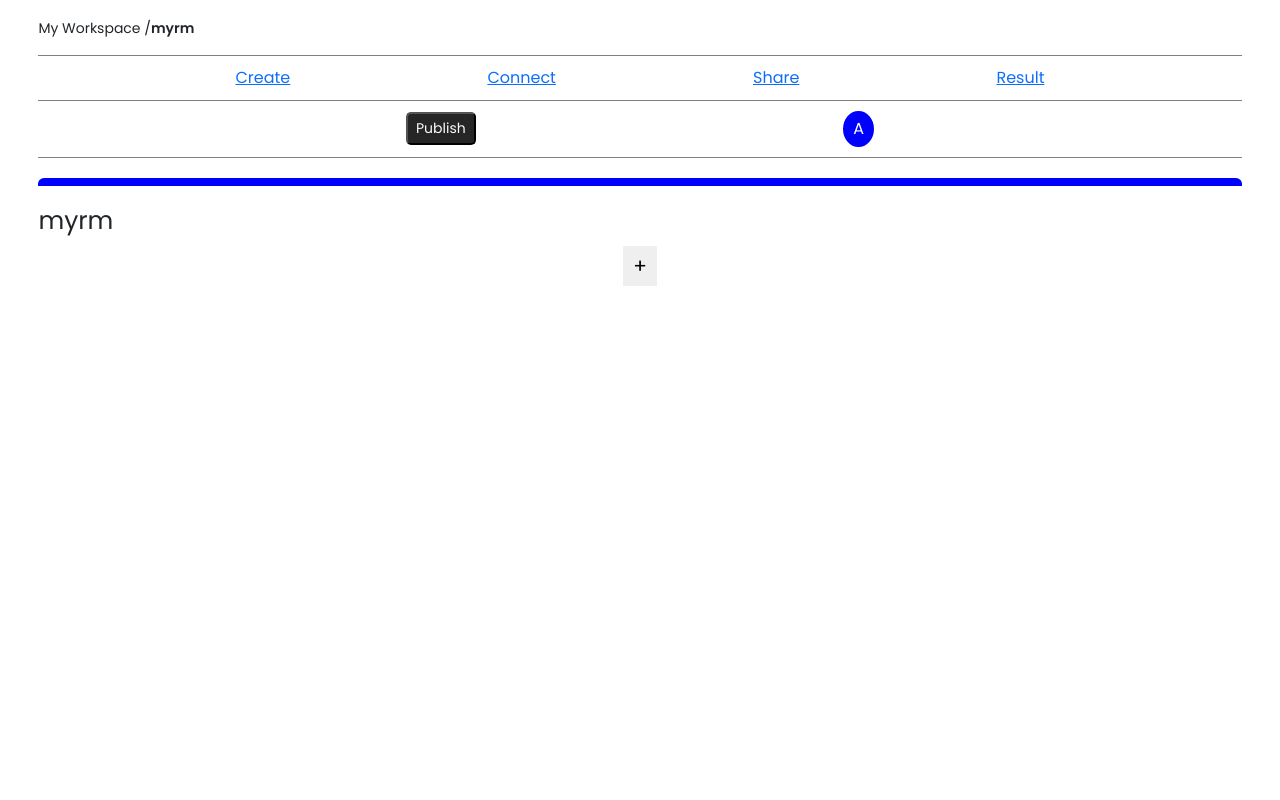
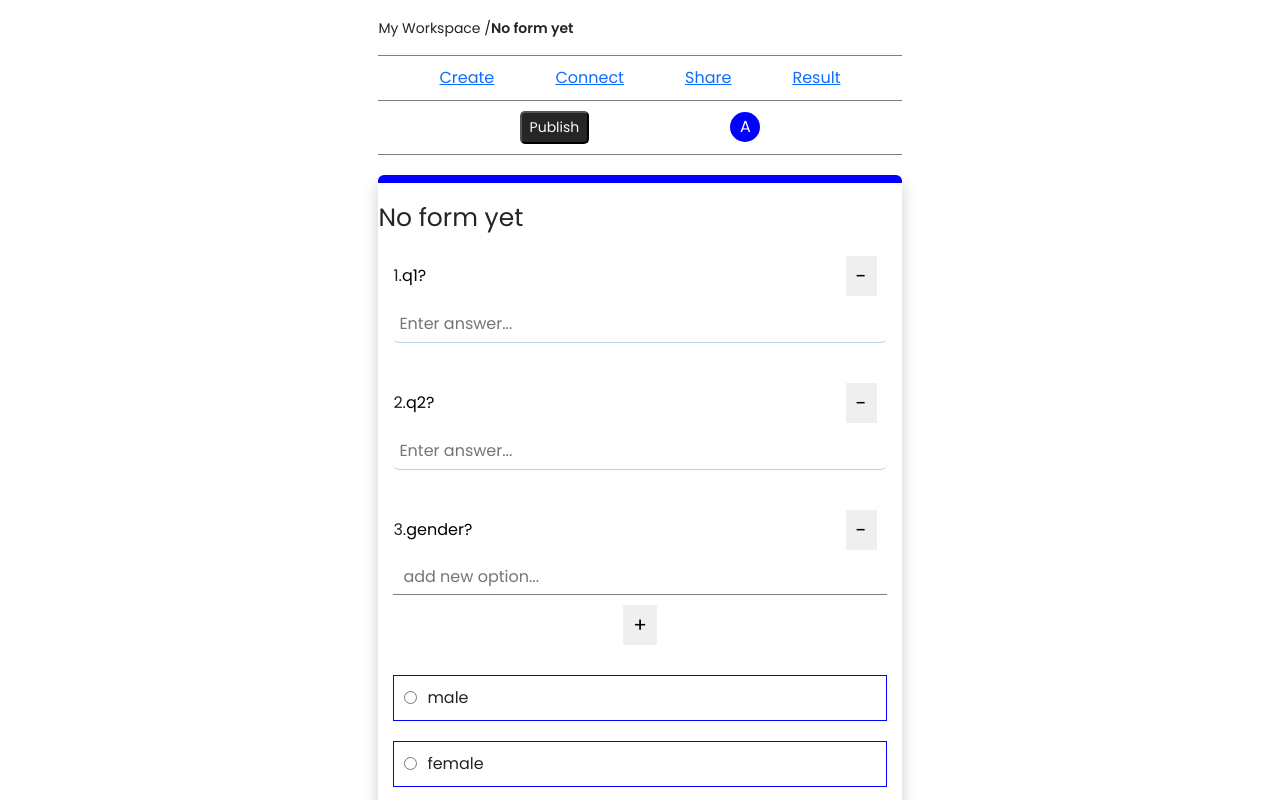
Before and after one commit to Adeee11/form-builder, a React (Create React App) app in the folder client/: page /editForm in a window 1280 px wide. Shown: the top 800 px of the page. Built offline with nearby package versions, Linux system fonts and the light colour scheme; no server answers.

Commit message:
Edit form page almost completed
Need to add removing options button and make radio checkboxes to tickmark

```diff
--- a/client/src/pages/CreateForm/CreateForm.styles.tsx
+++ b/client/src/pages/CreateForm/CreateForm.styles.tsx
@@ -1,11 +1,10 @@
 import styled, { css } from "styled-components";
 
+const Wrapper = styled.div`
+  background: #fafafa;
 
-const Wrapper = styled.div`
-background: #FAFAFA;
-
-.chooseInput{
-    background: #E3E3E3;
+  .chooseInput {
+    background: #e3e3e3;
     width: 32px;
     height: 32px;
     border-radius: 4px;
@@ -16,33 +15,30 @@ background: #FAFAFA;
     margin-top: 20px;
     cursor: pointer;
   }
-
-`
+`;
 const Header = styled.div`
   display: flex;
   justify-content: space-between;
   font-size: 14px;
   background: white;
-    @media(max-width:768px){
+  @media (max-width: 768px) {
     flex-direction: column;
     overflow: hidden;
-        ul, p{
+    ul,
+    p {
       justify-content: space-evenly;
     }
-
-
-
   }
-    .first{
+  .first {
     display: flex;
     flex-wrap: nowrap;
     align-items: center;
     border-bottom: 1px solid rgba(0, 0, 0, 0.1);
     padding: 10px;
-        span{
+    span {
       min-width: 104px;
     }
-        input{
+    input {
       outline: none;
       border: none;
       font-size: 14px;
@@ -51,9 +47,7 @@ const Header = styled.div`
     }
   }
 
-
-    ul{
-
+  ul {
     display: flex;
     list-style: none;
     flex-wrap: nowrap;
@@ -61,19 +55,19 @@ const Header = styled.div`
     border-bottom: 1px solid rgba(0, 0, 0, 0.1);
     padding: 10px;
 
-        li{
-           margin-right   :10px ;
+    li {
+      margin-right: 10px;
       cursor: pointer;
     }
   }
-    p{
+  p {
     display: flex;
     align-items: center;
     border-bottom: 1px solid rgba(0, 0, 0, 0.1);
     padding: 10px;
-        .publish{
+    .publish {
       background: black;
-            color:white;
+      color: white;
       padding: 6px 12px;
       border-radius: 5px;
       font-size: 14px;
@@ -83,32 +77,29 @@ const Header = styled.div`
       height: 32px;
     }
 
-        .avatar{
+    .avatar {
       margin-left: 10px;
       border-radius: 50%;
       background: blue;
-            color:white;
-            width:32px;
+      color: white;
+      width: 32px;
       height: 32px;
       display: inline-flex;
       align-items: center;
       justify-content: center;
       cursor: pointer;
     }
-        .preview{
-
-            background: #E3E3E3;
+    .preview {
+      background: #e3e3e3;
       width: 32px;
       height: 32px;
       display: inline-flex;
       align-items: center;
       justify-content: center;
       border-radius: 5px;
-
     }
   }
-
-`
+`;
 const Form = styled.form`
   background: white;
   display: flex;
@@ -117,12 +108,12 @@ const Form = styled.form`
   min-height: 80vh;
   max-width: 900px;
   margin: 0 auto;
-   box-shadow: 0 8px 16px 0 rgba(0,0,0,0.2);
+  box-shadow: 0 8px 16px 0 rgba(0, 0, 0, 0.2);
   position: relative;
   border-radius: 10px;
   margin-top: 20px;
   overflow-x: hidden;
-   .form-header{
+  .form-header {
     border-radius: 10px;
     font-size: 25px;
     font-weight: 700;
@@ -130,100 +121,93 @@ const Form = styled.form`
     width: 100%;
     padding: 10px;
     border-top: 10px solid blue;
-
   }
-   .que{
-
-       width  :100% ;
+  .que {
+    width: 100%;
     display: flex;
     align-items: center;
     padding: 7px;
-       margin-top :20px ;
-       span{
+    margin-top: 20px;
+    span {
       margin-right: 4px;
     }
-       .input{
-       width :100% ;
-       border:none;
+    .input {
+      width: 100%;
+      border: none;
       outline: none;
-       flex:1;
-
+      flex: 1;
+    }
   }
 
-   }
-
-   .ans{
+  .ans {
     min-width: 600px;
-       color:lightblue;
+    color: lightblue;
     border-bottom: 2px solid lightblue;
     padding: 10px;
     margin-left: 10px;
-       @media (max-width:768px) {
-        min-width   : 0;
-        width:80vw;
+    @media (max-width: 768px) {
+      min-width: 0;
+      width: 80vw;
     }
   }
 
-
-.sub{
-
+  .sub {
     z-index: 1;
-    border:none;
+    border: none;
     padding: 6px 12px;
-    font-size :14px ;
+    font-size: 14px;
     border-radius: 5px;
     margin-top: 30px;
-    border:none;
-    color:white;
+    border: none;
+    color: white;
     background: blue;
     margin-bottom: 20px;
   }
-.opt{
+  .opt {
     min-width: 600px;
-    padding:10px;
-    @media (max-width:768px) {
-        min-width   : 0;
-        width:80vw;
+    padding: 10px;
+    @media (max-width: 768px) {
+      min-width: 0;
+      width: 80vw;
     }
-    span{
+    span {
       width: 100%;
       display: flex;
     }
-    input{
-
+    input {
       border: none;
-        padding:6px;
+      padding: 6px;
       outline: none;
       border-radius: 4px;
       width: 100%;
     }
-    button{
+    button {
       border: none;
       padding: 6px 10px;
       border-radius: 4px;
     }
   }
-.optlist{
+  .optlist {
     min-width: 600px;
-      display:flex;
+    display: flex;
     width: 100%;
     align-items: center;
-      background:lightblue ;
+    background: lightblue;
     margin-top: 10px;
     border-radius: 4px;
-      @media (max-width:768px) {
-        min-width   : 0;
-        width:80vw;
+    @media (max-width: 768px) {
+      min-width: 0;
+      width: 80vw;
     }
-    p{
-      border:1px solid lightblue;
+    p {
+      border: 1px solid lightblue;
       font-size: 16px;
       padding: 6px;
-      border-radius:6px ;
+      border-radius: 6px;
       width: 100%;
     }
-    button{
-      color:blue;
+    button {
+      color: blue;
       background: lightblue;
       width: 32px;
       height: 32px;
@@ -231,15 +215,13 @@ const Form = styled.form`
       border: none;
     }
   }
-.delque{
-    border:none;
+  .delque {
+    border: none;
     width: 32px;
     height: 32px;
     border-radius: 4px;
     margin-left: 7px;
   }
-
-`
-
+`;
 
 export { Wrapper, Header, Form };
--- a/client/src/pages/EditForm/EditForm.styles.tsx
+++ b/client/src/pages/EditForm/EditForm.styles.tsx
@@ -3,12 +3,19 @@ import styled from "styled-components";
 
 const Wrapper = styled.div`
   padding: 10px 3vw;
+  max-width: 600px;
+  margin: 0 auto;
 `;
 
 const Avatar = styled.span`
+  display: flex;
+  align-items: center;
+  justify-content: center;
   border: blue 2px solid;
   border-radius: 50%;
-  padding: 4px 8px;
+  padding: 4px;
+  width: 30px;
+  height: 30px;
   color: white;
   background: blue;
   text-transform: capitalize;
@@ -72,23 +79,118 @@ const ItemContainer = styled.div`
 `;
 
 const Main = styled.main`
+  margin: 0 auto;
   margin-top: 20px;
   border-top: 8px solid blue;
   border-radius: 6px;
+  box-shadow: 0 8px 16px 0 rgba(0, 0, 0, 0.2);
+  max-width: 90vw;
 `;
 
 const Form = styled.form`
   padding: 20px 0;
-  div {
+  flex-direction: column;
+
+  /* div {
     margin-top: 10px;
     text-align: center;
-  }
+  } */
+`;
+
+const FormFields = styled.div`
+  display: flex;
+  flex-direction: column;
+  justify-content: flex-start;
+  margin-bottom: 20px;
+  padding: 5px 15px;
+`;
+
+const Input = styled.input`
+  outline: none;
+  border: none;
+  border-bottom: 1px solid lightblue;
+  padding: 6px;
+  border-radius: 6px;
+  width: 100%;
+`;
+
+const Question = styled.input`
+  outline: none;
+  border: none;
+  width: 100%;
 `;
 
 const PlusButton = styled.button`
   padding: 5px 10px;
   border: transparent;
   font-size: 20px;
+`;
+
+const PlusButtonContainer = styled.div`
+  text-align: center;
+  margin: 10px;
+`;
+
+const ButtonContainer = styled.div`
+  display: flex;
+  align-items: center;
+  justify-content: center;
+`;
+
+const QuestionContainer = styled.div`
+  display: flex;
+  justify-content: space-between;
+  align-items: center;
+`;
+
+const Textarea = styled.textarea`
+  outline: none;
+  border: 1px solid lightblue;
+  width: 100%;
+  height: auto;
+  border-radius: 5%;
+`;
+
+const Submit = styled.input.attrs((props) => ({
+  type: "submit",
+  value: props.value,
+}))`
+  max-width: 150px;
+  padding: 5px 10px;
+  font-size: 14px;
+  color: white;
+  background: blue;
+  border: blue 1px solid;
+  border-radius: 5px;
+`;
+
+const Option = styled.input.attrs((props) => ({
+  type: "radio",
+}))`
+  height: auto;
+  outline: none;
+  border: gray 1px solid;
+  border-radius: 4%;
+  padding: 5px 10px;
+`;
+
+const AddNewOption = styled.input.attrs((props) => ({
+  type: "text",
+}))`
+  outline: none;
+  border: none;
+  border-bottom: 1px solid gray;
+  padding: 5px 10px;
+`;
+
+const OptionsContainer = styled.div`
+  margin-top: 20px;
+  display: flex;
+  justify-content: flex-start;
+  gap: 10px;
+  align-items: center;
+  padding: 10px;
+  border: 1px solid blue;
 `;
 
 export {
@@ -106,4 +208,15 @@ export {
   Form,
   Heading,
   PlusButton,
+  FormFields,
+  Input,
+  PlusButtonContainer,
+  Question,
+  QuestionContainer,
+  Textarea,
+  ButtonContainer,
+  Submit,
+  Option,
+  AddNewOption,
+  OptionsContainer,
 };
--- a/client/src/pages/EditForm/EditForm.tsx
+++ b/client/src/pages/EditForm/EditForm.tsx
@@ -1,6 +1,8 @@
-import { useQuery } from "@apollo/client";
-import { Link } from "react-router-dom";
+import { useMutation, useQuery } from "@apollo/client";
+import { useEffect, useState } from "react";
+import { SubmitHandler, useFieldArray, useForm } from "react-hook-form";
 import { Button } from "../../components/Button";
+import Modal from "../../components/Modal/Modal";
 import { useAppSelector } from "../../providers/app/hooks";
 import {
   Avatar,
@@ -17,9 +19,21 @@ import {
   Form,
   Heading,
   PlusButton,
+  FormFields,
+  Input,
+  PlusButtonContainer,
+  Question,
+  QuestionContainer,
+  Textarea,
+  Submit,
+  ButtonContainer,
+  Option,
+  AddNewOption,
+  OptionsContainer,
 } from "./EditForm.styles";
-import { GET_FORM_BY_ID } from "./queries";
+import { GET_FORM_BY_ID, UPDATE_FORM } from "./queries";
 
+// Form_data Interface
 interface Form_Data {
   data: {
     form: {
@@ -31,12 +45,28 @@ interface Form_Data {
   };
 }
 
+// Field Data Interface
 interface FieldData {
   fieldType: string;
   Question: string;
   option: string[];
 }
 
+// Form Inputs Interface
+type FormValues = {
+  formData: {
+    question: {
+      value: string;
+    };
+    answer: {
+      fieldType: string;
+      value: string;
+      option: string[];
+    };
+  }[];
+};
+
+// Sample Data
 const SAMPLE_DATA: Form_Data = {
   data: {
     form: {
@@ -49,56 +79,168 @@ const SAMPLE_DATA: Form_Data = {
           Question: "q1?",
           option: [],
         },
+        {
+          fieldType: "text",
+          Question: "q2?",
+          option: [],
+        },
+        {
+          fieldType: "select",
+          Question: "gender?",
+          option: ["male", "female", "other"],
+        },
       ],
     },
   },
 };
 
-// getting formData with formID
-const useGetForm = async (formID: String, formData: Form_Data) => {
-  const { loading, error, data } = await useQuery(GET_FORM_BY_ID, {
-    variables: {
-      formID,
-    },
-  });
-  if (loading) console.log("Loading....");
-  if (error) console.log(JSON.stringify(error, null, 2));
-  if (data) {
-    formData = data;
-    console.log("Form Data insideFunction", data);
-  }
+// for removing __typename field from formData
+const removeTypename = (object: any) => {
+  const removedTypenameObj = {
+    fieldType: object.fieldType,
+    Question: object.Question,
+    option: object.option,
+  };
+  return removedTypenameObj;
 };
 
 const EditForm = () => {
+  // id of form to be editted
   const editFormId = useAppSelector((state) => state.editFormId.editFormId);
+
+  // query was being called again and again and that led to appending of data to fields many
+  // times. Thus previous data was loading. This will get set to false in useEffect and will
+  // become true only after submitting. Also need to clear all fields after submitting.
+  const [firstLoad, setFirstLoad] = useState(true);
+  // name of owner of form
   const userName = useAppSelector((state) => state.user.username);
+  // modal state
+  const [showModal, setShowModal] = useState(false);
+
+  // useForm Hook
+  const { register, control, handleSubmit } = useForm<FormValues>();
+  // for dynamic fields in form
+  const { fields, append, remove, update } = useFieldArray({
+    name: `formData`,
+    control,
+  });
+
+  // state for formTitle
+  const [formTitle, setFormTitle] = useState("No form yet");
+
+  // update form hook
+  const [updateForm, { loading: load, error: err }] = useMutation(UPDATE_FORM);
+
+  if (load) console.log("Modify data hook Loading ...");
+  if (err) console.log(JSON.stringify(err, null, 2));
+  // query for fetching formData
+  const { loading, error, data } = useQuery(GET_FORM_BY_ID, {
+    variables: {
+      formID: editFormId,
+    },
+  });
+
+  if (loading) console.log("Loading....");
+  if (error) console.log(JSON.stringify(error, null, 2));
+
   const AvatarLetter = userName[0];
-  let formData: Form_Data = {
-    data: {
-      form: {
-        id: "",
-        title: "",
-        owner: "",
-        formData: [],
+
+  // UseEffect hook
+  useEffect(() => {
+    if (data) {
+      const formData: FieldData[] = data.form.formData.map((field: any) =>
+        removeTypename(field)
+      );
+
+      setFormTitle(data.form.title);
+      firstLoad &&
+        append(
+          formData.map((field) => {
+            const formField = {
+              question: {
+                value: field.Question,
+              },
+              answer: {
+                value: "",
+                fieldType: field.fieldType,
+                option: field.option,
+              },
+            };
+            return formField;
+          })
+        );
+    } else {
+      firstLoad &&
+        append(
+          SAMPLE_DATA.data.form.formData.map((field) => {
+            const formField = {
+              question: {
+                value: field.Question,
+              },
+              answer: {
+                value: "",
+                fieldType: field.fieldType,
+                option: field.option,
+              },
+            };
+            return formField;
+          })
+        );
+    }
+    setFirstLoad(false);
+  }, [data, append, firstLoad]);
+
+  const onSubmit: SubmitHandler<FormValues> = async (data) => {
+    const formData: FieldData[] = data.formData.map((ele) => {
+      const obj = {
+        fieldType: ele.answer.fieldType,
+        option: ele.answer.option,
+        Question: ele.question.value,
+      };
+      return obj;
+    });
+    const updatedForm = await updateForm({
+      variables: {
+        input: {
+          title: formTitle,
+          formData: formData,
+        },
+        id: editFormId,
       },
-    },
+    });
+    console.log("Updated form", updatedForm);
+    alert("Form Saved");
   };
 
-  useGetForm(editFormId, formData);
+  const workspaceName = "My Workspace";
 
-  let formTitle: string;
-  let formFields: FieldData[];
+  const AddInput = (inputType: string) => {
+    append({
+      question: {
+        value: "",
+      },
+      answer: {
+        value: "",
+        fieldType: inputType,
+        option: [],
+      },
+    });
+  };
 
-  if (formData.data.form.id) {
-    formTitle = formData.data.form.id;
-    formFields = formData.data.form.formData;
-  } else {
-    formTitle = SAMPLE_DATA.data.form.title;
-    formFields = SAMPLE_DATA.data.form.formData;
-  }
-  console.log(formFields);
-
-  const workspaceName = "My Workspace";
+  const addNewOption = (index: number) => {
+    console.log("Button Clicked");
+    const newOption = fields[index].answer.value;
+    const options = [...fields[index].answer.option, newOption];
+    const newValue = {
+      question: fields[index].question,
+      answer: {
+        fieldType: fields[index].answer.fieldType,
+        value: "",
+        option: options,
+      },
+    };
+    update(index, newValue);
+  };
 
   return (
     <>
@@ -135,10 +277,91 @@ const EditForm = () => {
           </PublishContainer>
         </Header>
         <Main>
-          <Form>
+          {showModal && (
+            <Modal setShowModal={setShowModal} AddInput={AddInput} />
+          )}
+
+          <Form onSubmit={handleSubmit(onSubmit)}>
             <Heading>{formTitle}</Heading>
             <div>
-              <PlusButton>+</PlusButton>
+              {fields.map((field, index) => {
+                return (
+                  <FormFields key={field.id}>
+                    {/* <label>
+                      {index + 1}. {field.Question}
+                    </label> */}
+                    <QuestionContainer>
+                      {index + 1}.{" "}
+                      <Question
+                        type={"text"}
+                        {...register(
+                          `formData.${index}.question.value` as const
+                        )}
+                        placeholder={"Write your question..."}
+                        // defaultValue={(index + 1).toString() + field.Question}
+                      />
+                      <PlusButtonContainer>
+                        <PlusButton onClick={() => remove(index)}>-</PlusButton>
+                      </PlusButtonContainer>
+                    </QuestionContainer>
+                    {field.answer.fieldType === "select" ? (
+                      <>
+                        <AddNewOption
+                          {...register(
+                            `formData.${index}.answer.value` as const
+                          )}
+                          placeholder={"add new option..."}
+                        />
+                        <PlusButtonContainer>
+                          <PlusButton
+                            onClick={() => addNewOption(index)}
+                            type="button"
+                          >
+                            +
+                          </PlusButton>
+                        </PlusButtonContainer>
+                        {field.answer.option.map((option) => (
+                          <OptionsContainer>
+                            <Option
+                              value={option}
+                              name={field.question.value}
+                              id={option}
+                            />
+                            <label htmlFor={option}>{option}</label>
+                          </OptionsContainer>
+                        ))}
+                      </>
+                    ) : field.answer.fieldType === "textArea" ? (
+                      <>
+                        <Textarea
+                          {...register(
+                            `formData.${index}.answer.value` as const
+                          )}
+                          placeholder={"Enter answer..."}
+                        />
+                      </>
+                    ) : (
+                      <>
+                        <Input
+                          type={field.answer.fieldType}
+                          {...register(
+                            `formData.${index}.answer.value` as const
+                          )}
+                          placeholder={"Enter answer..."}
+                        />
+                      </>
+                    )}
+                  </FormFields>
+                );
+              })}
+              <PlusButtonContainer>
+                <PlusButton type="button" onClick={() => setShowModal(true)}>
+                  +
+                </PlusButton>
+              </PlusButtonContainer>
+              <ButtonContainer>
+                <Submit value={"Save Form"} />
+              </ButtonContainer>
             </div>
           </Form>
         </Main>
```
Also changed, not shown: client/src/index.tsx (+12 -7 lines), client/src/pages/EditForm/queries.ts (+16 -1 lines). Lines whose indentation alone changed are shown as unchanged.
